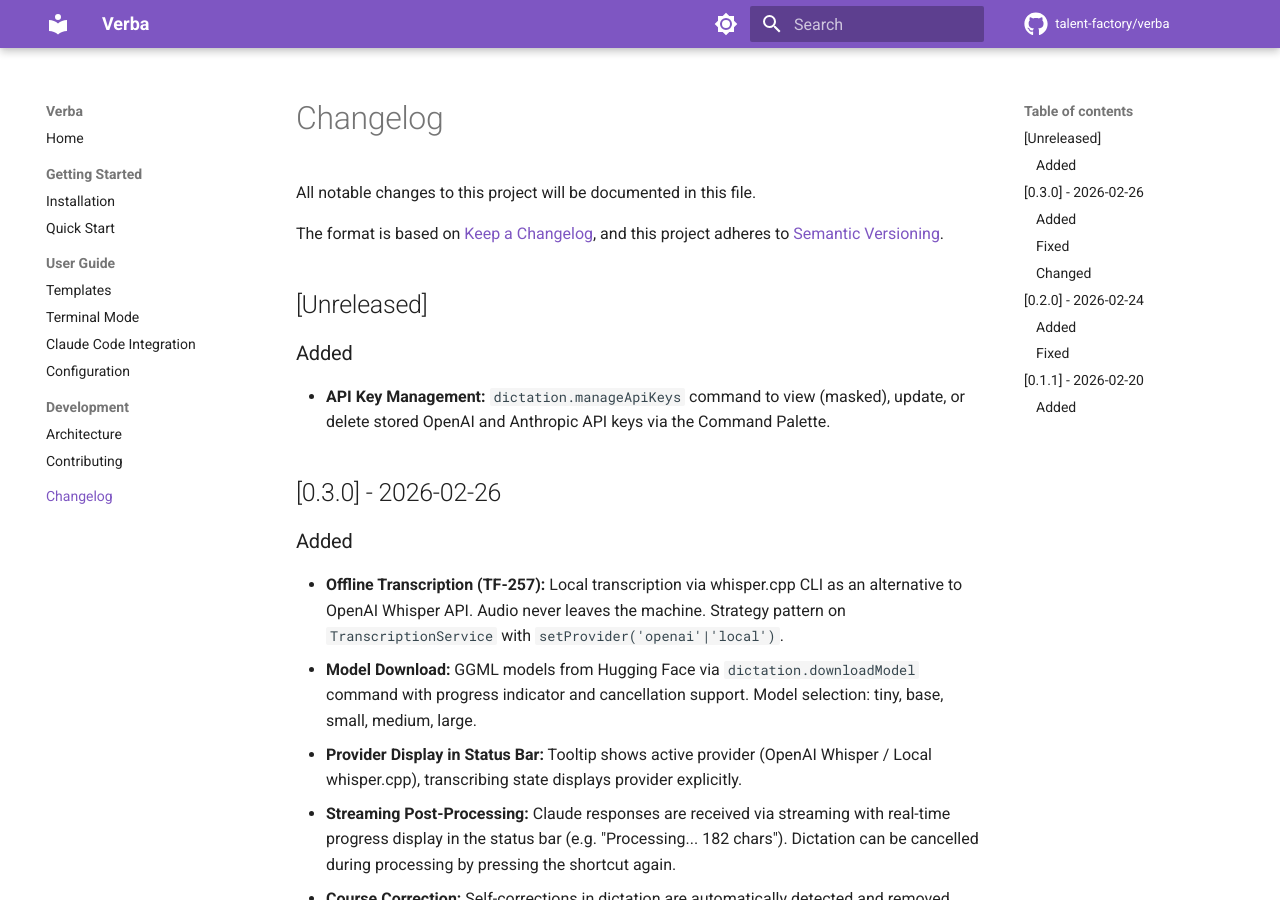
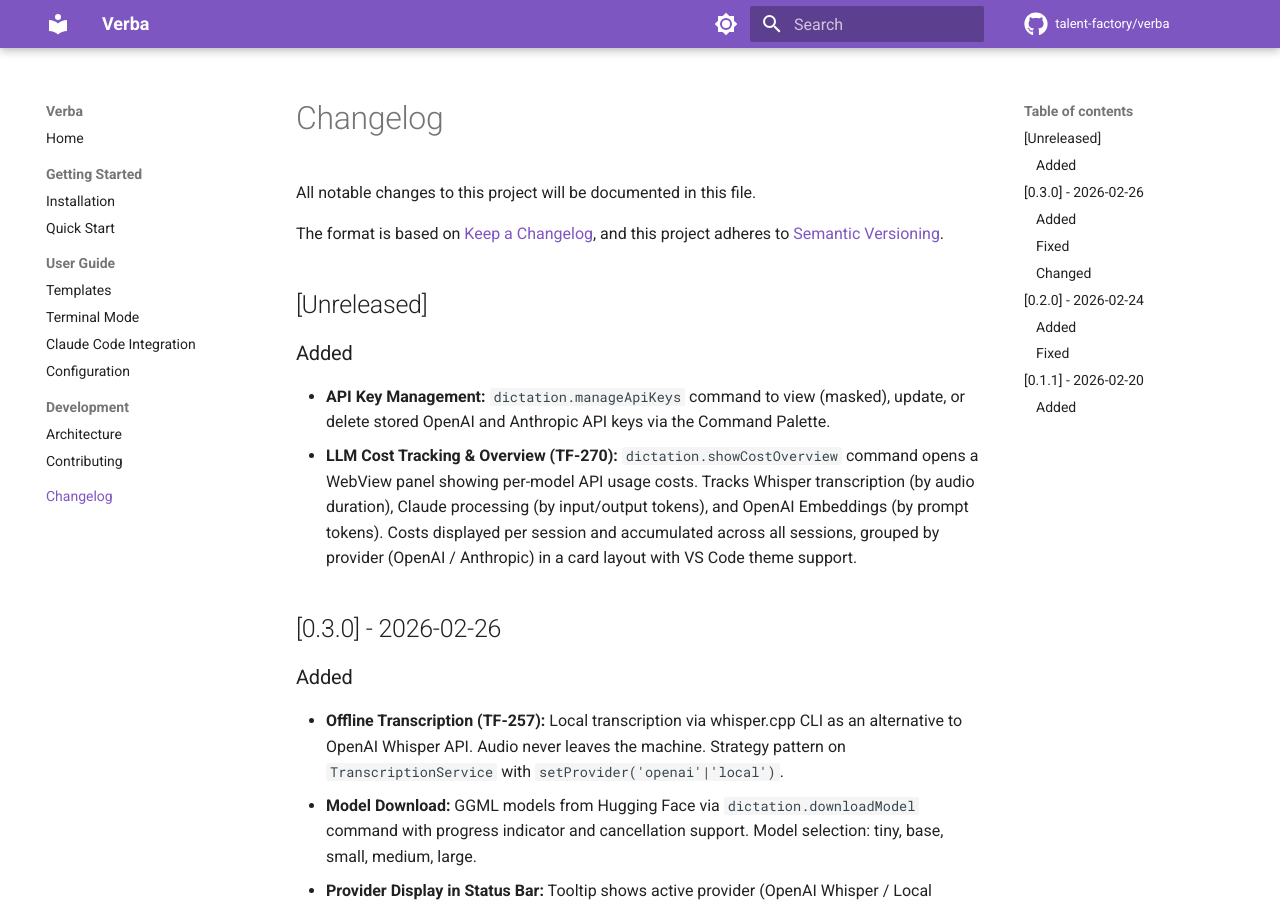
Before and after one commit to talent-factory/verba, an MkDocs documentation site: the page built from docs/changelog.md, in a window 1280 px wide and 900 px high. Built offline with MkDocs 1.6.1 and Material for MkDocs 9.7.7, drawn with Linux system fonts in a browser that asks for light colours; comment, search, counter and statistics services are not loaded.

Commit message:
📚 docs: LLM Cost Tracking in CLAUDE.md und CHANGELOG dokumentieren (TF-270)

```diff
--- a/CHANGELOG.md
+++ b/CHANGELOG.md
@@ -9,6 +9,7 @@
 ### Added
 
 - **API Key Management:** `dictation.manageApiKeys` command to view (masked), update, or delete stored OpenAI and Anthropic API keys via the Command Palette.
+- **LLM Cost Tracking & Overview (TF-270):** `dictation.showCostOverview` command opens a WebView panel showing per-model API usage costs. Tracks Whisper transcription (by audio duration), Claude processing (by input/output tokens), and OpenAI Embeddings (by prompt tokens). Costs displayed per session and accumulated across all sessions, grouped by provider (OpenAI / Anthropic) in a card layout with VS Code theme support.
 
 ## [0.3.0] - 2026-02-26
 
```
Also changed, not shown: CLAUDE.md (+3 -0 lines).
